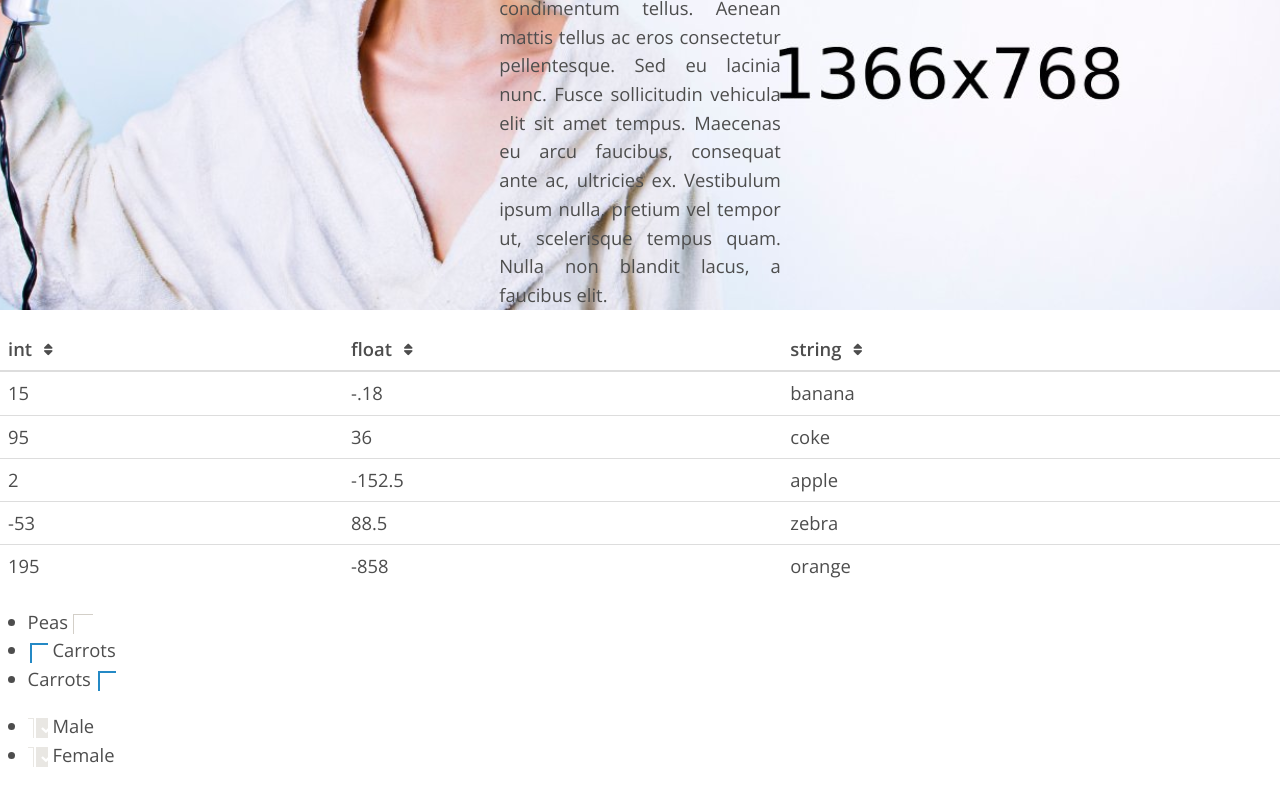
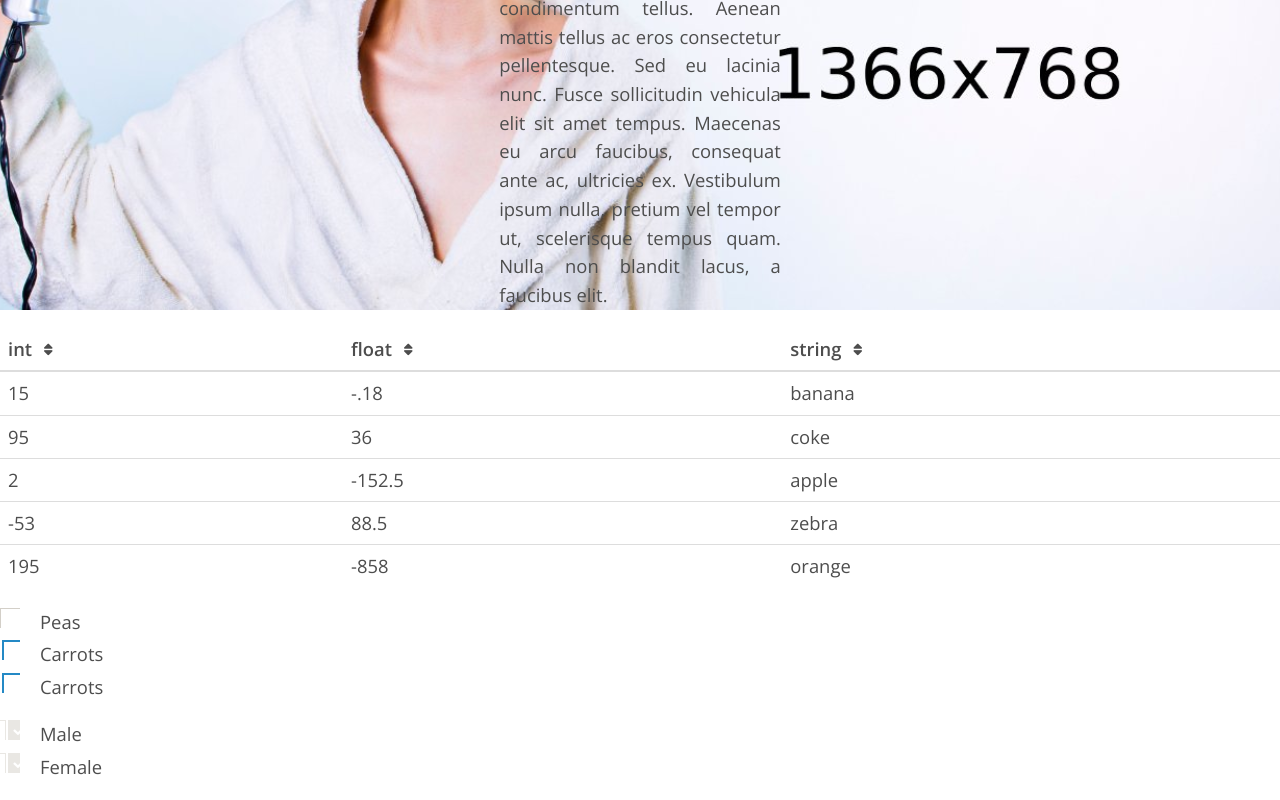
Before and after one commit to Paul-Browne/Curator, a plain HTML site: page dist/index.html in a window 1280 px wide. Shown: the part 2267-3067 px from the top of the page. Drawn offline with nearby package versions, Linux system fonts and the light colour scheme; a web font is replaced by a local one.

Commit message:
Update compiled.css

```diff
--- a/dist/css/compiled.css
+++ b/dist/css/compiled.css
@@ -326,6 +326,26 @@ table.center-text th {
 
 /* iCheck plugin Flat skin, blue
 ----------------------------------- */
+ul.checklist {
+	list-style-type: none;
+	padding: 0;
+}
+.checklist li {
+	position: relative;
+	padding-left: 40px;
+	margin-top: 4px;
+	margin-bottom: 4px;
+}
+.checklist label {
+	padding: 0;
+}
+
+.icheckbox_flat-blue, .iradio_flat-blue {
+	position: absolute;
+	left: 0;
+	top: 0px;
+}
+
 .icheckbox_flat-blue,
 .iradio_flat-blue {
     display: inline-block;
```
